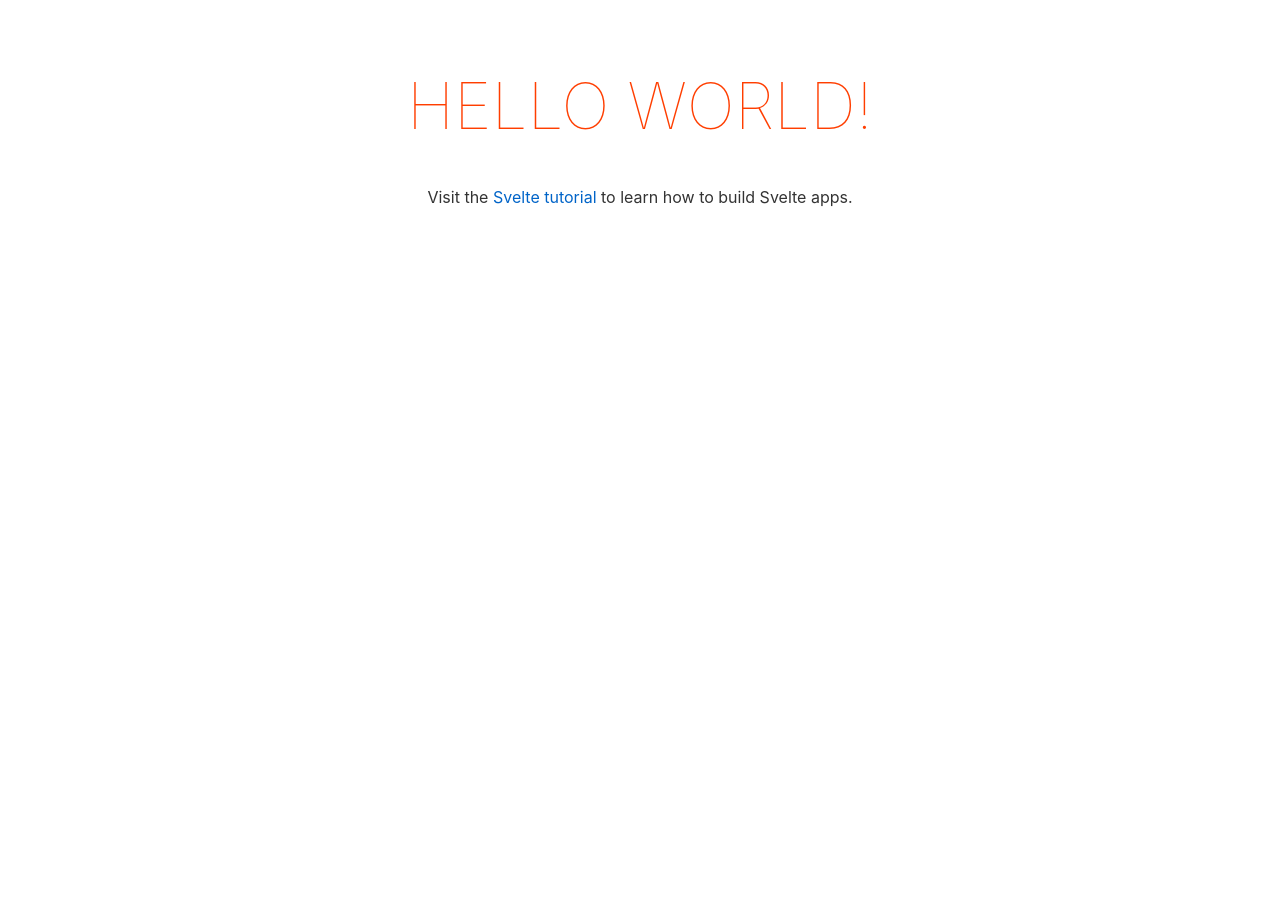
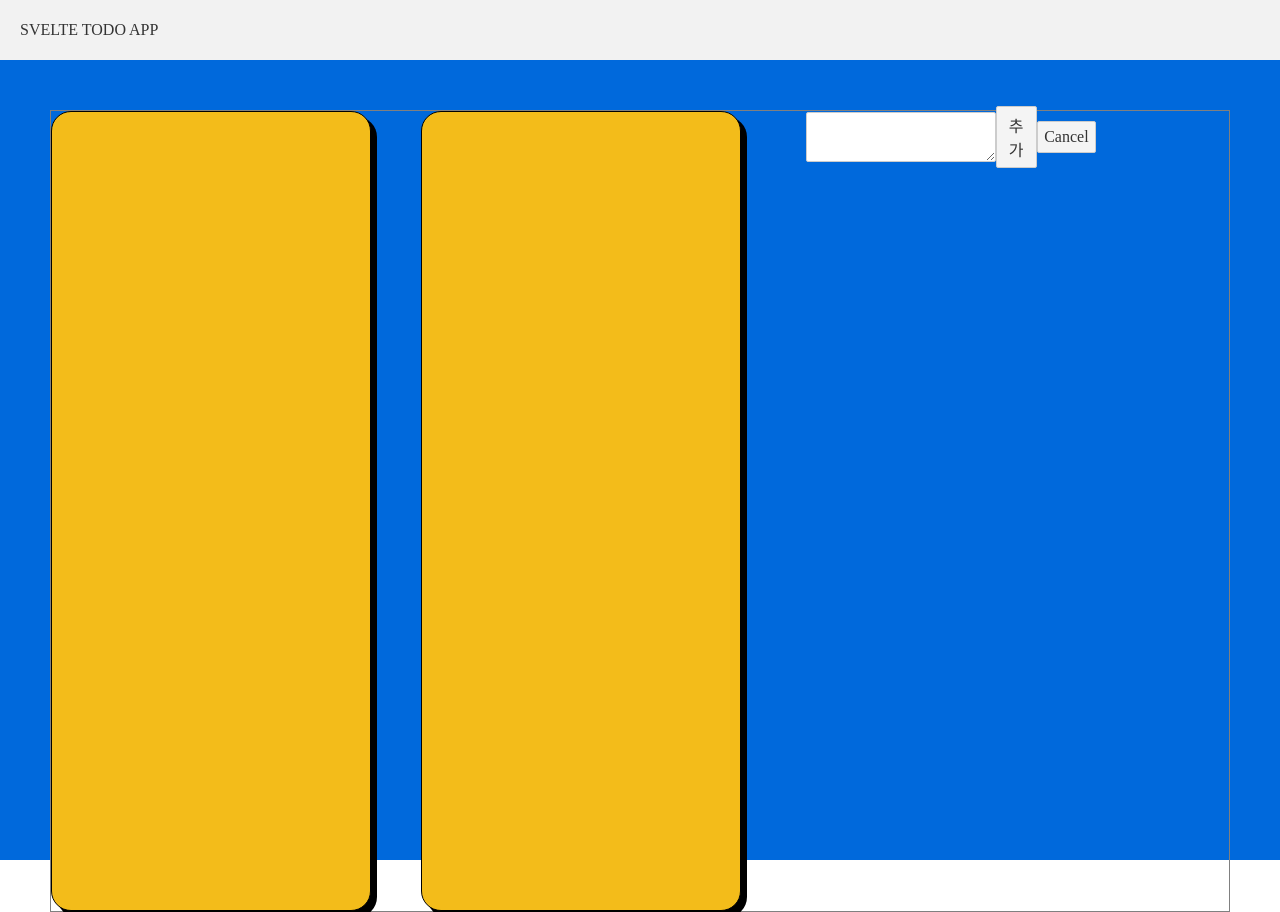
Before and after one commit to sang-gyeong/svelte-todo-app, a Svelte app: page / in a window 1280 px wide. Before the commit the page ends 800 px from the top, so only its background shows below. Built offline with nearby package versions, Linux system fonts and the light colour scheme.

Commit message:
feat: 첫째주 과제 - 기본 UI 구조 생성 및 list CREATE 기능 구현

```diff
--- a/src/App.svelte
+++ b/src/App.svelte
@@ -1,30 +1,69 @@
-<script>
-	export let name;
+<script lang="ts">
+  import ListContainer from './components/ListContainer.svelte';
 </script>
 
+<svelte:head>
+  <link
+    rel="stylesheet"
+    href="https://cdn.jsdelivr.net/npm/reset-css@5.0.1/reset.min.css"
+  />
+</svelte:head>
+
+<header>SVELTE TODO APP</header>
 <main>
-	<h1>Hello {name}!</h1>
-	<p>Visit the <a href="https://svelte.dev/tutorial">Svelte tutorial</a> to learn how to build Svelte apps.</p>
+  <ListContainer />
 </main>
 
 <style>
-	main {
-		text-align: center;
-		padding: 1em;
-		max-width: 240px;
-		margin: 0 auto;
-	}
+  header {
+    width: 100%;
+    height: 60px;
+    background-color: #f2f2f2;
+    display: flex;
+    align-items: center;
+    padding: 20px;
+  }
 
-	h1 {
-		color: #ff3e00;
-		text-transform: uppercase;
-		font-size: 4em;
-		font-weight: 100;
-	}
+  :global(*) {
+    box-sizing: border-box;
+  }
 
-	@media (min-width: 640px) {
-		main {
-			max-width: none;
-		}
-	}
+  :global(body) {
+    width: fit-content;
+    margin: 0;
+    padding: 0;
+    overflow-x: scroll;
+    overflow-y: scroll;
+  }
+
+  main {
+    width: 100vw;
+    background-color: #0069dc;
+    height: 100vh;
+    padding: 50px;
+    box-sizing: border-box;
+  }
+
+  @font-face {
+    font-family: 'Vitro_core';
+    src: url('https://cdn.jsdelivr.net/gh/projectnoonnu/noonfonts_20-10-21@1.0/Vitro_core.woff')
+      format('woff');
+    font-weight: normal;
+    font-style: normal;
+  }
+  @font-face {
+    font-family: '양진체';
+    src: url('https://cdn.jsdelivr.net/gh/supernovice-lab/font@0.9/yangjin.woff')
+      format('woff');
+    font-weight: normal;
+    font-style: normal;
+  }
+
+  @font-face {
+    font-family: 'CBNUJIKJI';
+    src: url('https://cdn.jsdelivr.net/gh/projectnoonnu/noonfonts_2202@1.0/CBNUJIKJI.woff')
+      format('woff');
+    font-weight: normal;
+    font-style: normal;
+  }
 </style>
--- /dev/null
+++ b/src/components/List.svelte
@@ -0,0 +1,56 @@
+<script lang="ts">
+  export let title = '';
+
+  let showEditButton = false;
+</script>
+
+<div
+  class="list"
+  on:mouseleave="{() => (showEditButton = false)}"
+  on:mouseover="{() => (showEditButton = true)}"
+  on:focus="{() => (showEditButton = true)}"
+>
+  {title}
+
+  {#if showEditButton}
+    <span>
+      <button type="button" class="edit-button">Edit</button>
+      <button type="button" class="delete-button">DELETE</button>
+    </span>
+  {/if}
+</div>
+
+<style>
+  .list {
+    width: 320px;
+    height: 800px;
+    border-radius: 20px;
+    border: 1px solid black;
+    background-color: #f3bc1a;
+    padding: 20px;
+    box-shadow: 6px 6px 0 black;
+    display: flex;
+    flex-direction: column;
+    gap: 15px;
+    overflow-y: scroll;
+    font-family: 'Vitro_core';
+    font-size: 20px;
+  }
+
+  .edit-button,
+  .delete-button {
+    width: 80px;
+    height: 30px;
+    font-size: 14px;
+    border: none;
+  }
+
+  .edit-button {
+    background-color: greenyellow;
+  }
+
+  .delete-button {
+    background-color: tomato;
+    color: white;
+  }
+</style>
--- /dev/null
+++ b/src/components/ListContainer.svelte
@@ -0,0 +1,30 @@
+<script lang="ts">
+  import List from './List.svelte';
+  import ListCreater from './ListCreater.svelte';
+  import { lists } from '../store/lists.js';
+
+  let currentValue: any = '';
+
+  lists.subscribe(value => {
+    currentValue = value;
+  });
+</script>
+
+<div class="list-container">
+  <List />
+  <List />
+  {#each currentValue as list}
+    <List title="{list.title}" />
+  {/each}
+  <ListCreater />
+</div>
+
+<style>
+  .list-container {
+    border: 1px solid gray;
+    width: 100%;
+    min-height: calc(100% - 50px);
+    display: flex;
+    gap: 50px;
+  }
+</style>
--- /dev/null
+++ b/src/components/ListCreater.svelte
@@ -0,0 +1,47 @@
+<script lang="ts">
+  import { lists } from '../store/lists.js';
+
+  const createList = () => {
+    lists.update(n => [...n, { title: value }]);
+    writable = false;
+  };
+
+  let writable = true;
+  let value = '';
+
+  const offEditMode = () => {
+    writable = false;
+  };
+</script>
+
+{#if writable}
+  <div class="create-list">
+    <textarea bind:value></textarea>
+    <button type="button" on:click="{createList}">추가</button>
+    <button type="button" on:click="{offEditMode}">Cancel</button>
+  </div>
+{:else}
+  <button
+    class="create-list-button"
+    type="button"
+    on:click="{() => (writable = true)}">NEW</button
+  >
+{/if}
+
+<style>
+  .create-list {
+    width: 320px;
+    height: 60px;
+    display: flex;
+    align-items: center;
+    padding: 15px;
+  }
+
+  .create-list-button {
+    width: 320px;
+    height: 60px;
+    display: flex;
+    align-items: center;
+    padding: 15px;
+  }
+</style>
--- /dev/null
+++ b/src/store/lists.ts
@@ -0,0 +1,3 @@
+import { writable } from 'svelte/store';
+
+export const lists = writable([]);
```
Also changed, not shown: src/components/Card.svelte (added, +10 -0 lines).
